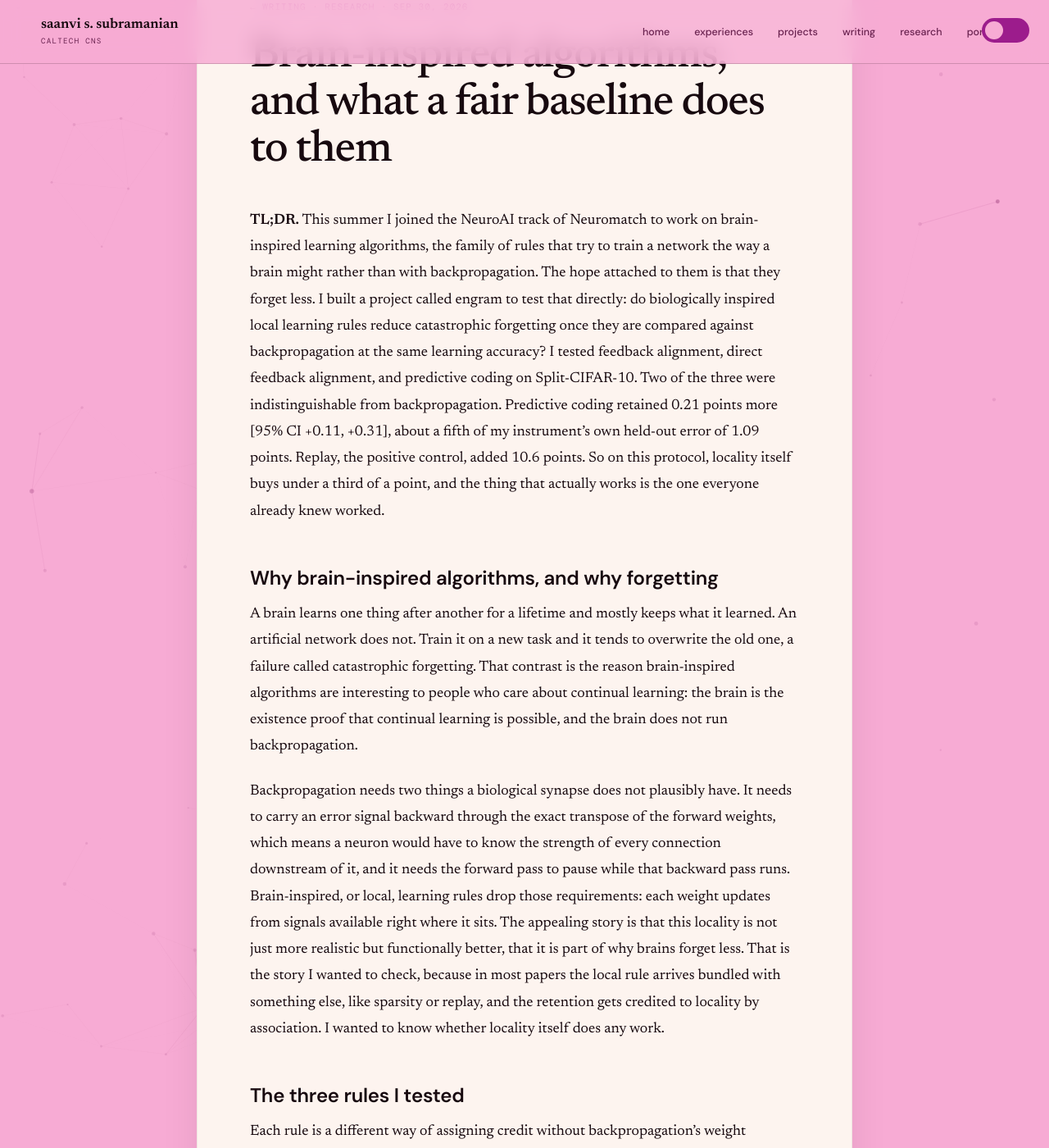
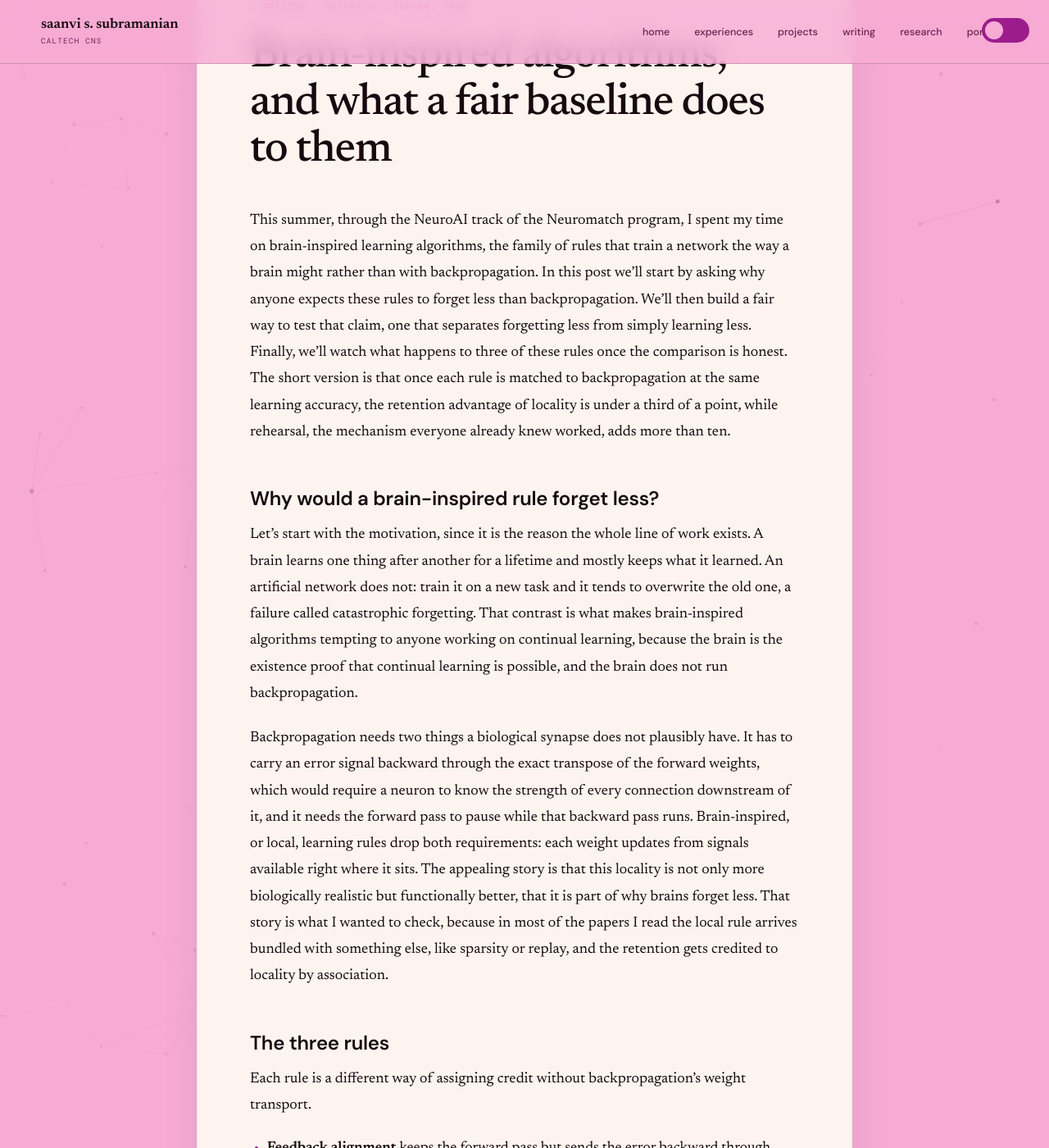
Before and after one commit to saanviiyer/saanviiyer.github.io, a Jekyll site: the page built from _posts/2026-09-30-brain-inspired-algorithms.md, in a window 1280 px wide and 1400 px high, scrolled down 231 px. Shown: the whole window at 82% size. Built offline with Jekyll 4.4.1, drawn with Linux system fonts in a browser that asks for light colours; some web fonts are replaced; some of the changed text lies outside the part shown.

Commit message:
Reword the brain-inspired algorithms post in a walk-the-reader-through style

```diff
--- a/_posts/2026-09-30-brain-inspired-algorithms.md
+++ b/_posts/2026-09-30-brain-inspired-algorithms.md
@@ -8,57 +8,53 @@ thumb: /assets/images/engram-continual-learning/locality.png
 permalink: /thinking/brain-inspired-algorithms/
 redirect_from:
   - /thinking/engram-continual-learning/
-excerpt: "This summer, through the NeuroAI Neuromatch program, I explored brain-inspired learning algorithms and tested whether locality actually reduces catastrophic forgetting. Once the baseline is tuned as hard as the rule, the advantage shrinks to under a third of a point."
+excerpt: "This summer, through the NeuroAI Neuromatch program, I explored brain-inspired learning algorithms. In this post we test whether locality actually reduces catastrophic forgetting, and once the baseline is tuned as hard as the rule, the advantage shrinks to under a third of a point."
 ---
 
-**TL;DR.** This summer I joined the NeuroAI track of Neuromatch to work on brain-inspired learning algorithms, the family of rules that try to train a network the way a brain might rather than with backpropagation. The hope attached to them is that they forget less. I built a project called engram to test that directly: do biologically inspired local learning rules reduce catastrophic forgetting once they are compared against backpropagation at the same learning accuracy? I tested feedback alignment, direct feedback alignment, and predictive coding on Split-CIFAR-10. Two of the three were indistinguishable from backpropagation. Predictive coding retained 0.21 points more [95% CI +0.11, +0.31], about a fifth of my instrument's own held-out error of 1.09 points. Replay, the positive control, added 10.6 points. So on this protocol, locality itself buys under a third of a point, and the thing that actually works is the one everyone already knew worked.
+This summer, through the NeuroAI track of the Neuromatch program, I spent my time on brain-inspired learning algorithms, the family of rules that train a network the way a brain might rather than with backpropagation. In this post we'll start by asking why anyone expects these rules to forget less than backpropagation. We'll then build a fair way to test that claim, one that separates forgetting less from simply learning less. Finally, we'll watch what happens to three of these rules once the comparison is honest. The short version is that once each rule is matched to backpropagation at the same learning accuracy, the retention advantage of locality is under a third of a point, while rehearsal, the mechanism everyone already knew worked, adds more than ten.
 
-## Why brain-inspired algorithms, and why forgetting
+## Why would a brain-inspired rule forget less?
 
-A brain learns one thing after another for a lifetime and mostly keeps what it learned. An artificial network does not. Train it on a new task and it tends to overwrite the old one, a failure called catastrophic forgetting. That contrast is the reason brain-inspired algorithms are interesting to people who care about continual learning: the brain is the existence proof that continual learning is possible, and the brain does not run backpropagation.
+Let's start with the motivation, since it is the reason the whole line of work exists. A brain learns one thing after another for a lifetime and mostly keeps what it learned. An artificial network does not: train it on a new task and it tends to overwrite the old one, a failure called catastrophic forgetting. That contrast is what makes brain-inspired algorithms tempting to anyone working on continual learning, because the brain is the existence proof that continual learning is possible, and the brain does not run backpropagation.
 
-Backpropagation needs two things a biological synapse does not plausibly have. It needs to carry an error signal backward through the exact transpose of the forward weights, which means a neuron would have to know the strength of every connection downstream of it, and it needs the forward pass to pause while that backward pass runs. Brain-inspired, or local, learning rules drop those requirements: each weight updates from signals available right where it sits. The appealing story is that this locality is not just more realistic but functionally better, that it is part of why brains forget less. That is the story I wanted to check, because in most papers the local rule arrives bundled with something else, like sparsity or replay, and the retention gets credited to locality by association. I wanted to know whether locality itself does any work.
+Backpropagation needs two things a biological synapse does not plausibly have. It has to carry an error signal backward through the exact transpose of the forward weights, which would require a neuron to know the strength of every connection downstream of it, and it needs the forward pass to pause while that backward pass runs. Brain-inspired, or local, learning rules drop both requirements: each weight updates from signals available right where it sits. The appealing story is that this locality is not only more biologically realistic but functionally better, that it is part of why brains forget less. That story is what I wanted to check, because in most of the papers I read the local rule arrives bundled with something else, like sparsity or replay, and the retention gets credited to locality by association.
 
-## The three rules I tested
+## The three rules
 
 Each rule is a different way of assigning credit without backpropagation's weight transport.
 
-- **Feedback alignment** keeps the forward pass but sends the error backward through fixed random weights instead of the transpose of the forward weights, so the network never needs to read its own forward connections to learn.
+- **Feedback alignment** keeps the forward pass but sends the error backward through fixed random weights instead of the transpose of the forward weights, so the network never has to read its own forward connections to learn.
 - **Direct feedback alignment** goes further and projects the output error straight to each hidden layer through its own fixed random connection, skipping the layer-by-layer backward chain entirely.
 - **Predictive coding** has each layer try to predict the activity of the layer below it, and learning is driven by the local mismatch between prediction and reality, which under some conditions approximates backpropagation using only local signals.
 
-All three are biologically motivated, and all three have been reported, in one setting or another, to help with forgetting. The experiment is whether any of that help survives a fair comparison.
+All three are biologically motivated, and all three have been reported, in one setting or another, to help with forgetting. The rest of the post is about whether any of that help survives a fair comparison.
 
-## I built engram to test local rules against a fair baseline
+## A fair test: forgetting less, or just learning less?
 
-The setup is class-incremental Split-CIFAR-10: five tasks of two classes each, a single growing output head, and no task labels at test time, which is the hard version of the problem. I ran Split-FashionMNIST and Split-CIFAR-100, ten tasks of ten classes, as replications. Every rule trains the same two-layer MLP with 256 hidden units, so the only thing that changes between arms is the learning rule. I measure retention as backward transfer, the change in accuracy on earlier tasks after training on later ones. The headline comparison uses 16 seeds, and each seed gives every method the identical task stream, so the differences are paired rather than pooled.
+Here is the question that decides everything. A rule that learns each new task less well also has less to forget, so if you read off raw retention you reward the rule that learned the least. To turn that confound into an instrument, I weakened backpropagation along a ladder of eleven settings that vary only the number of epochs and the learning rate, never adding any retention mechanism. The setup is class-incremental Split-CIFAR-10, five tasks of two classes each with a single growing head and no task labels at test time, which is the hard version of the problem, and I ran Split-CIFAR-100 and Split-FashionMNIST as replications. Every arm trains the same two-layer MLP, so the learning rule is the only thing that changes.
 
-## Matching learning accuracy is the whole experiment
-
-Here is the trap that makes most retention comparisons unfair. A rule that learns each new task less well also has less to forget, so if you just read off raw retention you reward the rule that learned the least. To turn that confound into an instrument, I weakened backpropagation along a ladder of eleven settings that vary only the number of epochs and the learning rate, never adding any retention mechanism. Within each seed, backward transfer turns out to be almost a deterministic function of learning accuracy, with an R-squared of 0.995. Holding out each rung of the ladder in turn, that relation predicts backward transfer to a mean absolute error of 1.09 points [0.99, 1.20] over 224 held-out predictions, which sets how small a difference the instrument can honestly resolve.
-
-I then scored each rule against backpropagation at the same learning accuracy, and I tuned the baseline as carefully as I tuned each rule, with an equal tuning budget on a held-out validation split and learning rates swept separately per dataset, so any gap that remains belongs to the rule and not to a handicapped baseline. Matching is never exact, so I corrected each remaining difference for the small learning-accuracy gap that was left.
+Within each seed, backward transfer, the change in accuracy on earlier tasks after training on later ones, turns out to be almost a deterministic function of learning accuracy, with an R-squared of 0.995. Holding out each rung of the ladder in turn, that relation predicts backward transfer to a mean absolute error of 1.09 points over 224 held-out predictions, which is what sets how small a difference the instrument can honestly resolve. With the instrument in hand, I scored each rule against backpropagation at the same learning accuracy, tuning the baseline as carefully as the rule, with an equal budget on a held-out split, and I corrected each remaining difference for the small accuracy gap that was left.
 
 ![Backward transfer against learning accuracy on Split-CIFAR-10 and Split-CIFAR-100, where local rules sit on the backpropagation curve and replay sits above it](/assets/images/engram-continual-learning/locality.png)
 
-**Figure 1.** Backward transfer against learning accuracy. The backpropagation ladder traces a curve, the local rules fall on that same curve, and only replay sits above it, so locality does not move the forgetting-versus-learning trade-off.
+In the figure above, the backpropagation ladder traces a curve: as a run learns the new task better, it forgets the old ones more, and that trade-off is what the instrument captures. The point of the plot is where each rule falls relative to that curve. The local rules sit on the backpropagation curve, so at any given learning accuracy they forget about as much as backpropagation does, while only replay sits above it. Locality, in other words, does not move the trade-off; it just moves you along it.
 
-## All of the results, at matched learning
+## What the rules do once the comparison is honest
 
-Under matched learning accuracy, feedback alignment differed from backpropagation by -0.08 points [-0.21, +0.05] and direct feedback alignment by -0.11 points [-0.28, +0.06]. Both intervals include zero, so neither rule reduces forgetting once the baseline is tuned fairly. Predictive coding retained 0.21 points more [+0.11, +0.31], p = 0.001. Before the gap correction its raw difference was -0.6 points, so even its sign depends on that correction. I had pre-specified that a local rule retaining significantly better at matched learning accuracy would refute my hypothesis, and predictive coding meets that condition, so I report it as a refutation rather than hiding it, while noting that 0.21 points is about a fifth of the instrument's own held-out error. Replay, added to backpropagation as a positive control, improved retention by 10.6 points [+10.0, +11.1], about fifty times the predictive-coding effect. The summary is that any retention advantage from locality on this protocol is under a third of a point, while the mechanism that stores and re-shows old data moves the needle by double digits.
-
-That bound comes with a limit I have to state next to it. Split-CIFAR-10 with a growing head retains very little in absolute terms, about 0.7 points, so the protocol sits near a floor where there is not much forgetting left to prevent. When I rescored within each task's own classes to lift the measurement off that floor, the ordering held, with replay still clearly ahead and no local rule retaining better, but the curve then resolved retention only to about five points. Split-FashionMNIST failed as a quantitative instrument, with 12.29 points of held-out error, so I do not quote retention differences from it. The honest scope of the claim is Split-CIFAR-10 and Split-CIFAR-100 under this protocol.
+Now we can read off the numbers. Under matched learning accuracy, feedback alignment differed from backpropagation by -0.08 points, with a 95% interval of [-0.21, +0.05], and direct feedback alignment by -0.11 points, [-0.28, +0.06]. Both intervals contain zero, so neither rule reduces forgetting once the baseline is tuned fairly. Predictive coding retained 0.21 points more, [+0.11, +0.31], p = 0.001, and I had pre-specified that a local rule retaining significantly better at matched learning would refute my hypothesis, so I report it as a refutation rather than hiding it, while noting that 0.21 points is about a fifth of the instrument's own held-out error and that its sign flips without the gap correction. Replay, added to backpropagation as a positive control, improved retention by 10.6 points, [+10.0, +11.1], roughly fifty times the predictive-coding effect.
 
 ![Departure from the null for each learning rule, with and without replay, where the rules sit within the null band and every replay arm is about ten points above it](/assets/images/engram-continual-learning/neurreps.png)
 
-**Figure 2.** The right panel shows each rule's departure from the null band. The credit-assignment rules sit within the null scatter, while adding replay lifts every rule about ten points above it. The left panel shows how the representational geometry of each rule changes across the five tasks, which differs between rules without changing the retention story.
+The second figure says the same thing a different way. Each credit-assignment rule sits inside the null band, the scatter you would expect from rules that do nothing special for retention, while adding replay lifts every one of them about ten points above it. (The representational geometry does differ between rules, shown in the left panel, but that difference does not translate into a difference in forgetting.)
 
-## Forgetting is an alignment problem too
+One caveat belongs right next to that bound. Split-CIFAR-10 with a growing head retains very little in absolute terms, about 0.7 points, so the protocol sits near a floor where there is not much forgetting left to prevent. When I rescored within each task's own classes to lift the measurement off that floor, the ordering held, with replay still clearly ahead and no local rule retaining better, though the instrument then resolved retention only to about five points. Split-FashionMNIST failed as a quantitative instrument, with 12.29 points of held-out error, so I do not quote retention differences from it. The honest scope of the claim is Split-CIFAR-10 and Split-CIFAR-100 under this protocol.
 
-I care about this well beyond neuroscience. Continued training of a deployed model, whether fine-tuning or reinforcement learning from human feedback, can erase capabilities and safety behaviors the model had before. That is catastrophic forgetting with a deployment address, and it is why a retention result matters outside the study of the brain. Engram adds one constraint to that problem: any method that seems to protect earlier behavior has to be compared at matched learning of the new task, because a model that learned less of the new task will also have overwritten less of the old one, and will look like it forgot less for the wrong reason. If the apparent advantage disappears under matched tuning, that is exactly what this experiment was built to catch.
+## Why this matters beyond the brain
 
-The result I came out of the summer with is a quiet one, and I think quiet negatives are worth publishing. Locality is a good reason to study these rules, and it is not, on this protocol, the reason forgetting goes down. Rehearsal is.
+I care about this well past neuroscience. Continued training of a deployed model, whether fine-tuning or reinforcement learning from human feedback, can erase capabilities and safety behaviors the model had before, which is catastrophic forgetting with a deployment address. The one constraint this work adds to that problem is a measurement discipline: any method that looks like it protects earlier behavior has to be compared at matched learning of the new task, because a model that learned less of the new task will also have overwritten less of the old one, and will look like it forgot less for the wrong reason.
+
+The result I came out of the summer with is a quiet one, and I think quiet negatives are worth writing down. Locality is a good reason to study these rules, and it is not, on this protocol, the reason forgetting goes down. Rehearsal is.
 
 ## Acknowledgements
 
-This work grew out of the NeuroAI track of the Neuromatch program, where I spent the summer on brain-inspired learning algorithms. Engram is otherwise independent research, and I will release the code when the project is public.
+This work grew out of the NeuroAI track of the Neuromatch program, where I spent the summer on brain-inspired learning algorithms. It is otherwise independent research, and I will release the code when the project is public.
```
